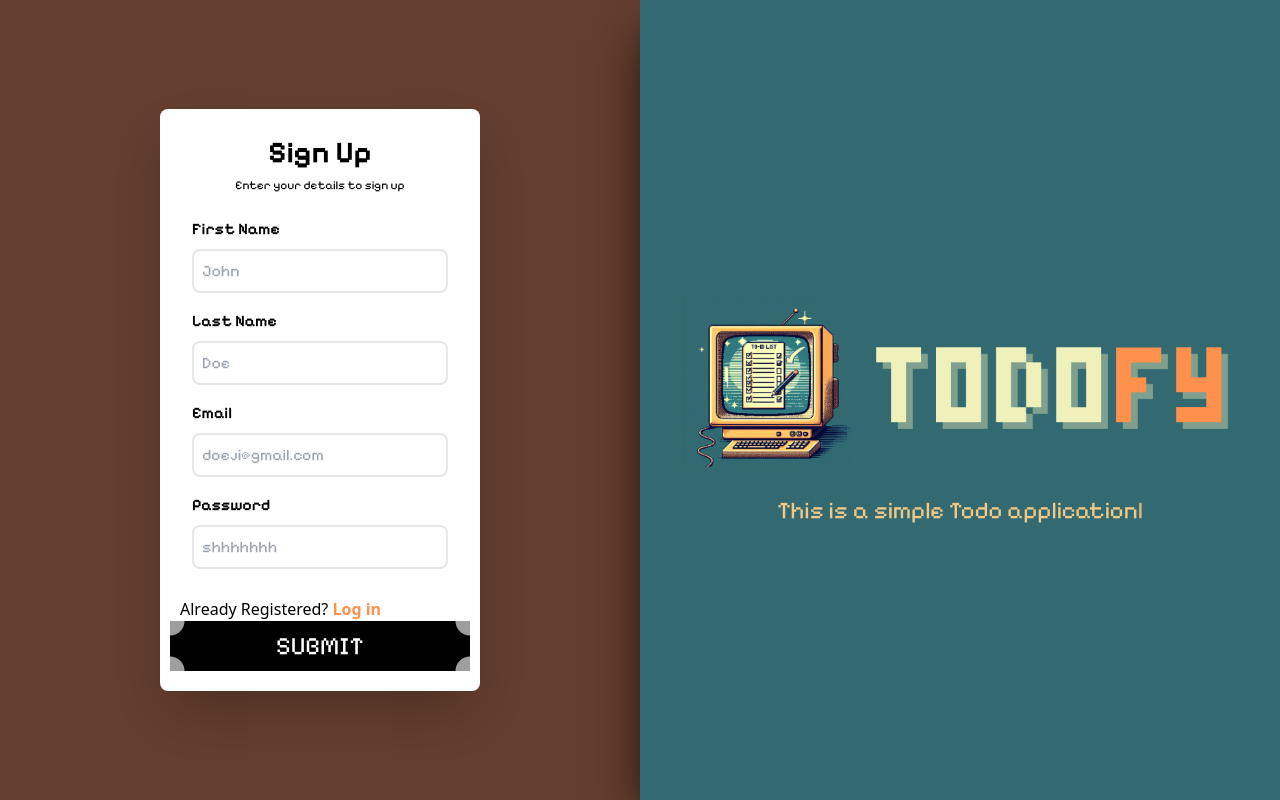
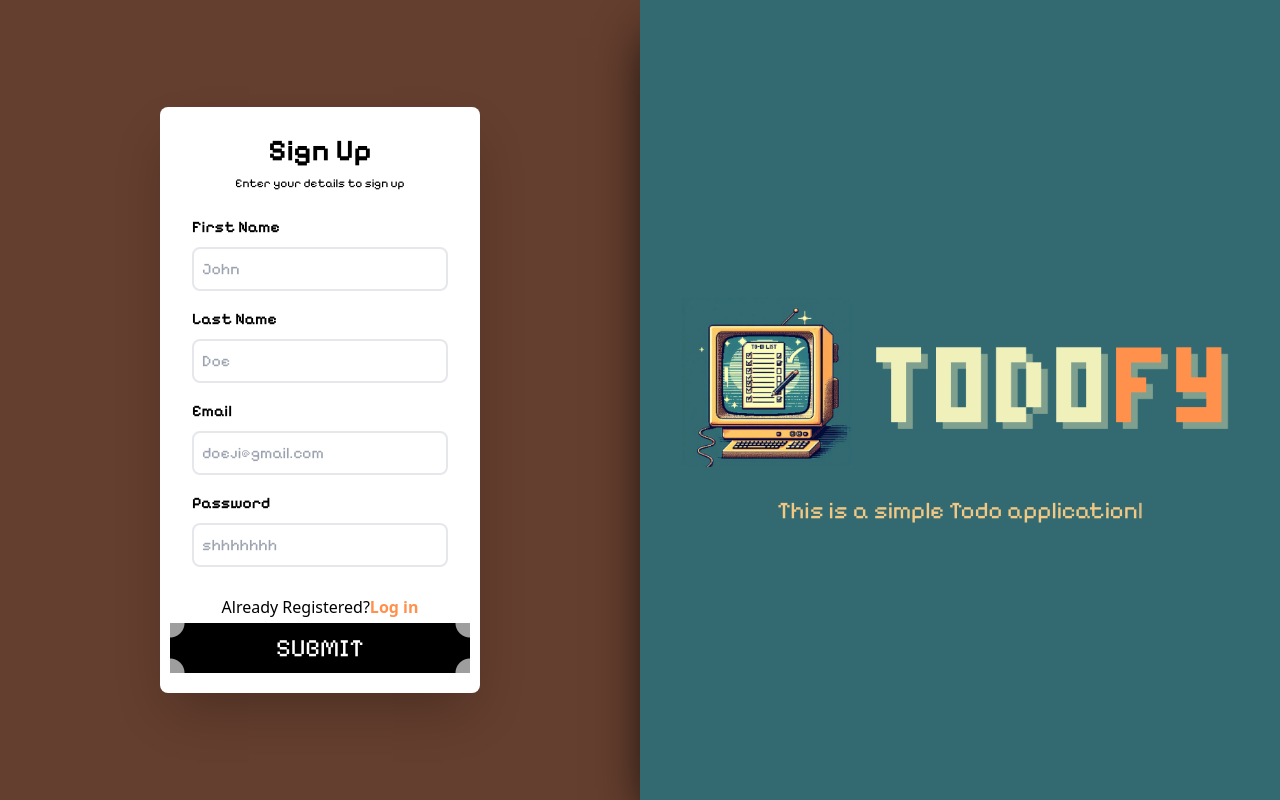
Before and after one commit to ducheharsh/todo_app, a React (Vite) app in the folder frontend/: page /signup in a window 1280 px wide. Built offline with nearby package versions, Linux system fonts and the light colour scheme; grey boxes are pictures that could not be loaded.

Commit message:
adding sigin link for existing users

```diff
--- a/frontend/src/pages/signup.tsx
+++ b/frontend/src/pages/signup.tsx
@@ -49,7 +49,7 @@ export function SignUp(){
             }} label="Password" placeholder="shhhhhhh" type="password"/>
         </div>
 
-        <div>
+        <div className="flex items-center justify-center pb-1">
         <span>Already Registered?</span><span> </span><a onClick={()=>{
             navigate("/signin")
         }} className="text-[#ff914d] font-bold">  Log in</a>
```
